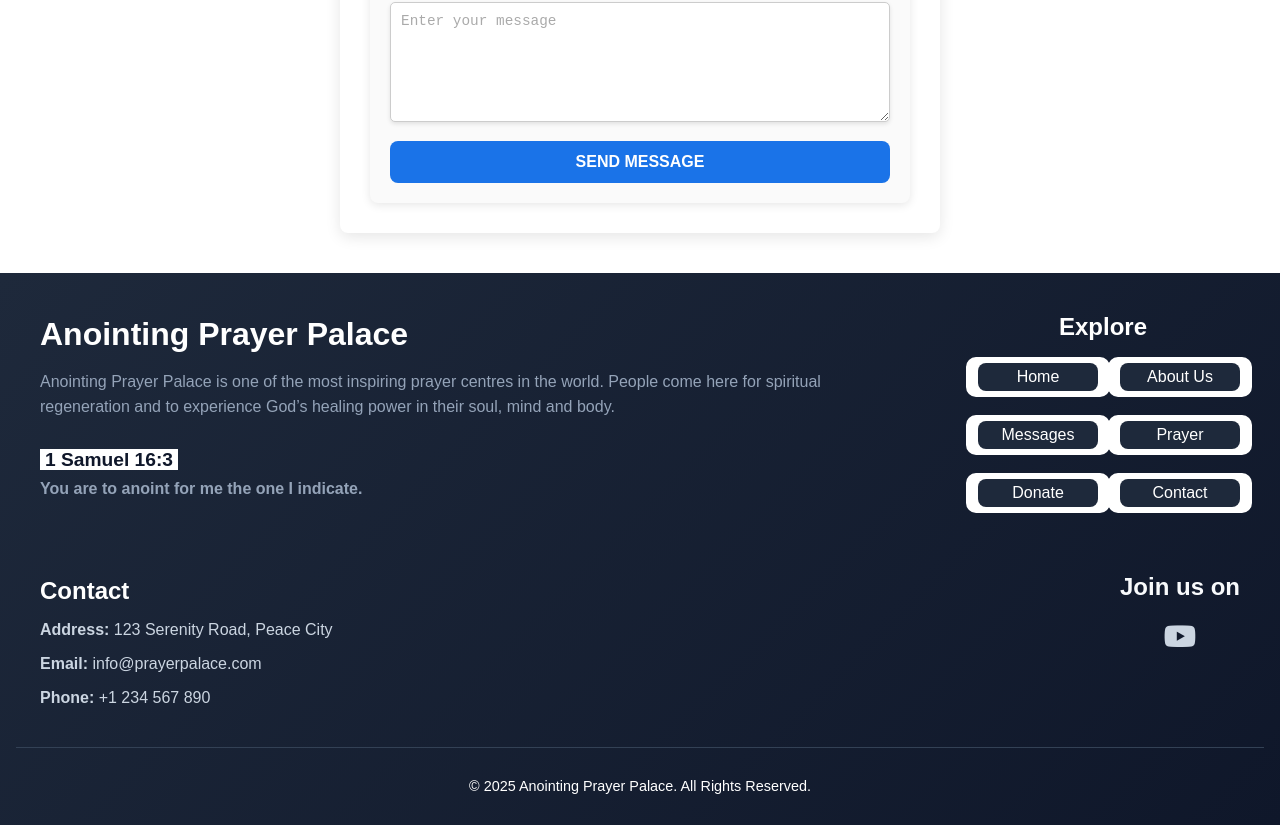
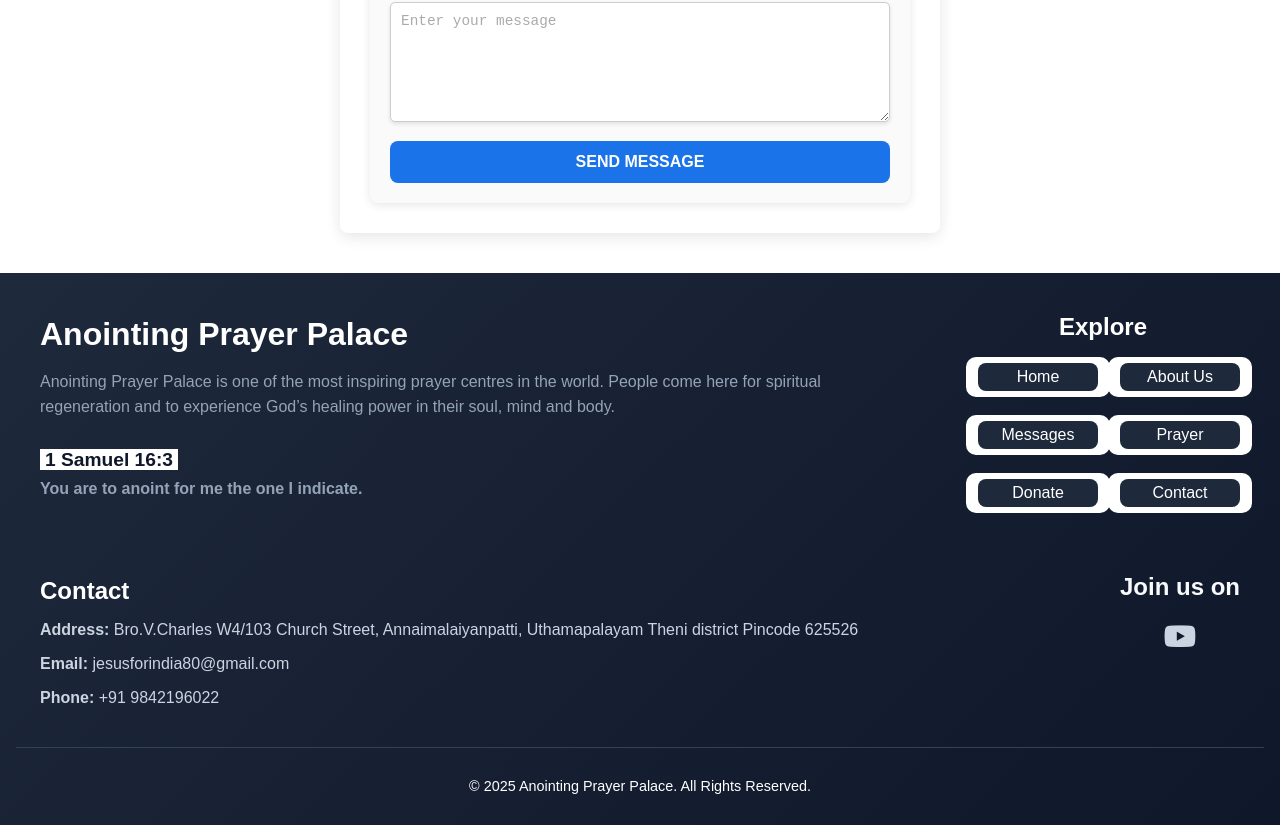
Before and after one commit to sms32/my-app, a React (Create React App) app: page /contact in a window 1280 px wide. Shown: the part 576-1401 px from the top of the page. Built offline with nearby package versions, Linux system fonts and the light colour scheme.

Commit message:
Modified the contents

```diff
--- a/src/components/Footer.js
+++ b/src/components/Footer.js
@@ -34,16 +34,21 @@ const Footer = () => {
         {/* Contact Information */}
         <div className="footer-contact">
           <h3>Contact</h3>
-          <p><strong>Address:</strong> 123 Serenity Road, Peace City</p>
-          <p><strong>Email:</strong> info@prayerpalace.com</p>
-          <p><strong>Phone:</strong> +1 234 567 890</p>
+          <p><strong>Address:</strong> Bro.V.Charles
+W4/103 Church Street,
+Annaimalaiyanpatti,
+Uthamapalayam
+Theni district
+Pincode 625526</p>
+          <p><strong>Email:</strong> jesusforindia80@gmail.com</p>
+          <p><strong>Phone:</strong> +91 9842196022</p>
         </div>
 
         {/* Social Media */}
         <div className="footer-social">
           <h2>Join us on</h2>
           <div className="social-icons">
-            <a href="https://youtube.com" target="_blank" rel="noreferrer" aria-label="YouTube">
+            <a href="https://www.youtube.com/@anointingcharles9100" target="_blank" rel="noreferrer" aria-label="YouTube">
               <i className="fab fa-youtube"></i>
             </a>
           </div>
--- a/src/components/pages/Donation.css
+++ b/src/components/pages/Donation.css
@@ -6,7 +6,6 @@
 
   .main-container-DO {
     background: url("../assets/DONATEBG.jpg") no-repeat center center/cover;
-    background-position: 10px 80px;
     background-size:contain;
     color: azure;
     height: 170vh;
@@ -61,3 +60,10 @@
     font-size: 0.9rem;
     line-height: 1.5;
   }
+
+  @media (max-width: 768px) {
+
+    .main-container-DO {
+      background-position: 10px 80px;
+    }
+  }
--- a/src/components/pages/Donation.js
+++ b/src/components/pages/Donation.js
@@ -1,7 +1,7 @@
 import React from "react";
 // import { Link } from "react-router-dom"; // In case you want to add a navigation link
 import "./Donation.css"; // Ensure your CSS file is correct
-import qr from "../assets/DEMOQR.jpg"; // Your image path (update if necessary)
+import qr from "../assets/pay.jpg"; // Your image path (update if necessary)
 import Navbar from "../Navbar"; // Adjust the path based on your folder structure
 
 const DonationPage = () => {
@@ -18,10 +18,10 @@ const DonationPage = () => {
 
           <div className="upi-info-DO">
             <p>
-              <strong>UPI ID:</strong> EXAMPLE@SIB
+              <strong>UPI ID:</strong> jesusforindia80-1@okhdfcbank
             </p>
             <p>
-              <strong>G Pay Number:</strong> 700045000
+              <strong>G Pay Number:</strong> 9842196022
             </p>
             <img src={qr} alt="Demo QR Code" className="qr-code-DO" />
           </div>
```
Also changed, not shown: src/components/assets/pay.jpg (added).
